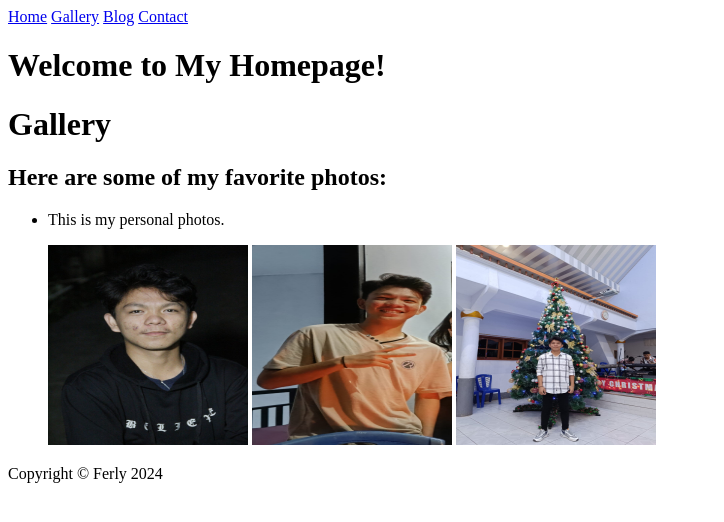
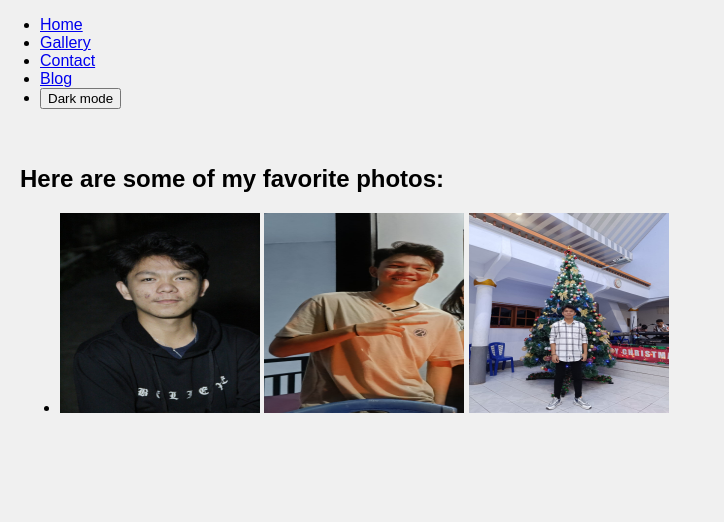
Before and after one commit to FerlyMamoto/FerlyMamoto.github.io, a plain HTML site: page gallery.html in a window 1280 px wide. Shown: the whole page, without its empty margins (0-724 px from the left). Drawn offline with Linux system fonts and the light colour scheme.

Commit message:
Update gallery.html

```diff
--- a/gallery.html
+++ b/gallery.html
@@ -3,32 +3,39 @@
     <head>
         <title>My Website</title>
     </head>
+<head>
+    <link rel="stylesheet" href="style.css">
+</head>
 <body>
-    <link href="style2.css" rel="stylesheet">
-    <div class="navbar">
-        <a href="index.html">Home</a>
-        <a href="gallery.html">Gallery</a>
-        <a href="blog.html">Blog</a>
-        <a href="contact.html">Contact</a>
-    </div>
-    <h1>Welcome to My Homepage!</h1>
-</header>
     <header>
-    <h1>Gallery</h1>
+        <nav>
+            <ul>
+                <li><a href="index.html">Home</a></li>
+                <li><a href="gallery.html">Gallery</a></li>
+                <li><a href="contact.html">Contact</a></li>
+                <li><a href="blog.html">Blog</a></li>
+                <li><button id="dark-mode-toggle">Dark mode</button></li>
+            </ul>
+        </nav>
     </header>
     <main>
         <h2>Here are some of my favorite photos:</h2>
         <ul>
             <li>
-             <p>This is my personal photos.</p>
                  <img src="Ferly1.jpeg" width="200" height="200">
                  <img src="Ferly2.jpeg" width="200" height="200">
                  <img src="Ferly3.jpeg" width="200" height="200" >
             </li>
-
         </ul>
     </main>
-<footer>
-    <p>Copyright &copy; Ferly 2024</p>
-</footer>
+
+    <script>
+        const toggleButton = document.getElementById('dark-mode-toggle');
+        toggleButton.addEventListener('click', () => {
+          document.body.classList.toggle('dark-mode');
+          toggleButton.textContent = document.body.classList.contains('dark-mode') ? 'Light mode' : 'Dark mode';
+        });
+      </script>
+
 </body>
+</html>
```
Lines whose indentation alone changed are shown as unchanged.
